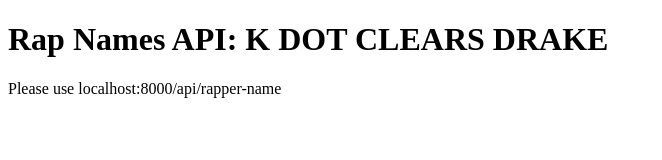
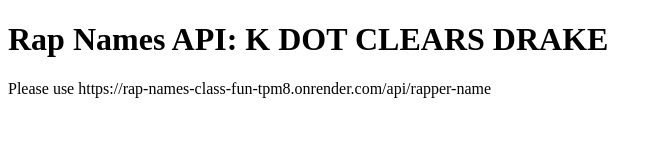
Before and after one commit to HarunMwau/rap-battle, a plain HTML site: page index.html in a window 1280 px wide. Shown: the whole page, without its empty margins (0-662 px from the left). Drawn offline with Linux system fonts and the light colour scheme.

Commit message:
updated html documentation

```diff
--- a/index.html
+++ b/index.html
@@ -4,9 +4,10 @@
     <meta charset="UTF-8">
     <meta name="viewport" content="width=device-width, initial-scale=1.0">
     <title>RAP BATTLE</title>
+    <link rel="icon" href="https://cdn.iconscout.com/icon/premium/png-512-thumb/rap-3599505-3048556.png?f=webp&w=512">
 </head>
 <body>
     <h1>Rap Names API: K DOT CLEARS DRAKE</h1>
-    <p>Please use localhost:8000/api/rapper-name</p>
+    <p>Please use https://rap-names-class-fun-tpm8.onrender.com/api/rapper-name</p>
 </body>
 </html>
```
